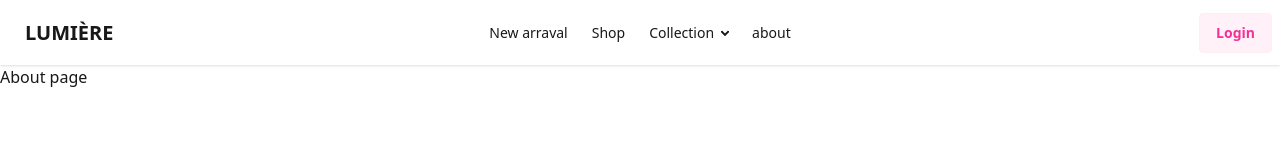
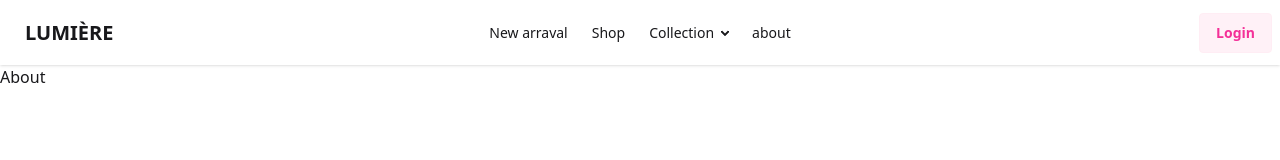
Before and after one commit to vinithdc-jpg/e-commerce, a Next.js app: page /About in a window 1280 px wide. Shown: the top 160 px of the page. Built offline with nearby package versions, Linux system fonts and the light colour scheme.

Commit message:
Nav links

```diff
--- a/app/About/page.tsx
+++ b/app/About/page.tsx
@@ -3,7 +3,7 @@ import React from 'react'
 const page = () => {
   return (
     <div>
-      About page
+      About
     </div>
   )
 }
--- a/components/NavBar.tsx
+++ b/components/NavBar.tsx
@@ -11,17 +11,18 @@ const NavBar = () => {
           <ul
             tabIndex={-1}
             className="menu menu-sm dropdown-content bg-base-100 rounded-box z-1 mt-3 w-52 p-2 shadow">
-            <li><a>New arraval</a></li>
-            <li><a>Shop</a></li>
+            <li><Link href='/NewArraval'>New Arraval</Link></li>
+            <li><Link href='/Shop'>Shop</Link></li>
             <li>
               <a>Collection</a>
               <ul className="p-2">
-                <li><a>Fassion</a></li>
-                <li><a>Classic</a></li>
-                <li><a>Ladise</a></li>
+                <li><Link href='/Collection'>Fassion</Link></li>
+                <li><Link href='/Collection'>Classic</Link></li>
+                <li><Link href='/Collection'>Ols class</Link></li>
+
               </ul>
             </li>
-            <li><a>About</a></li>
+            <li><Link href='/About'>About</Link></li>
           </ul>
         </div>
         <a className="btn btn-ghost text-xl">LUMIÈRE</a>
```
